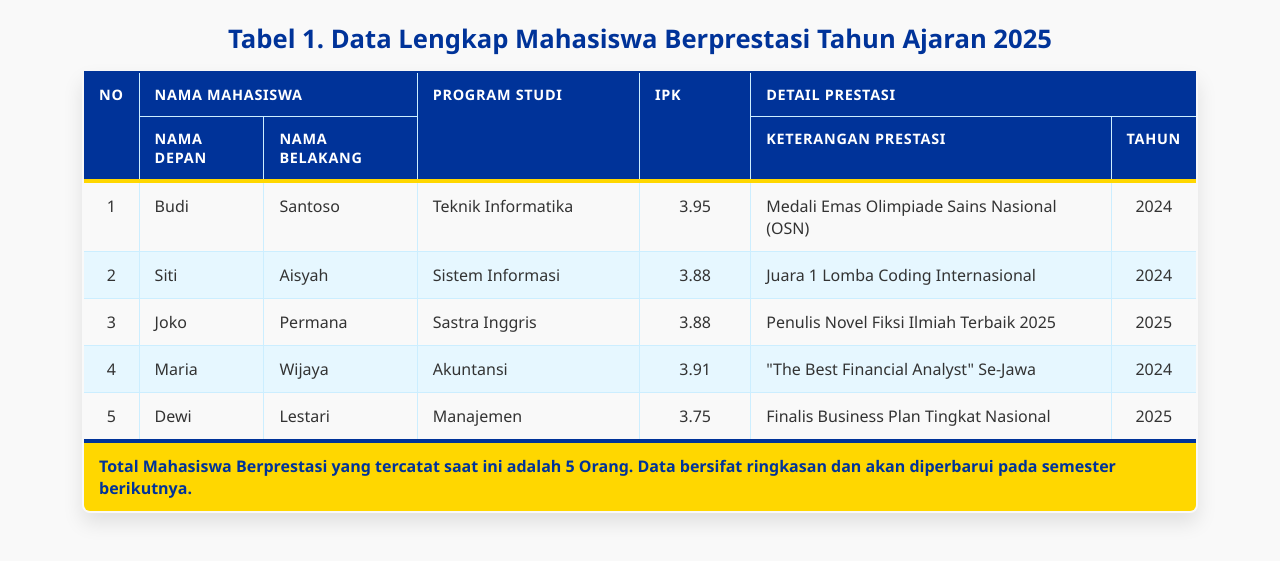
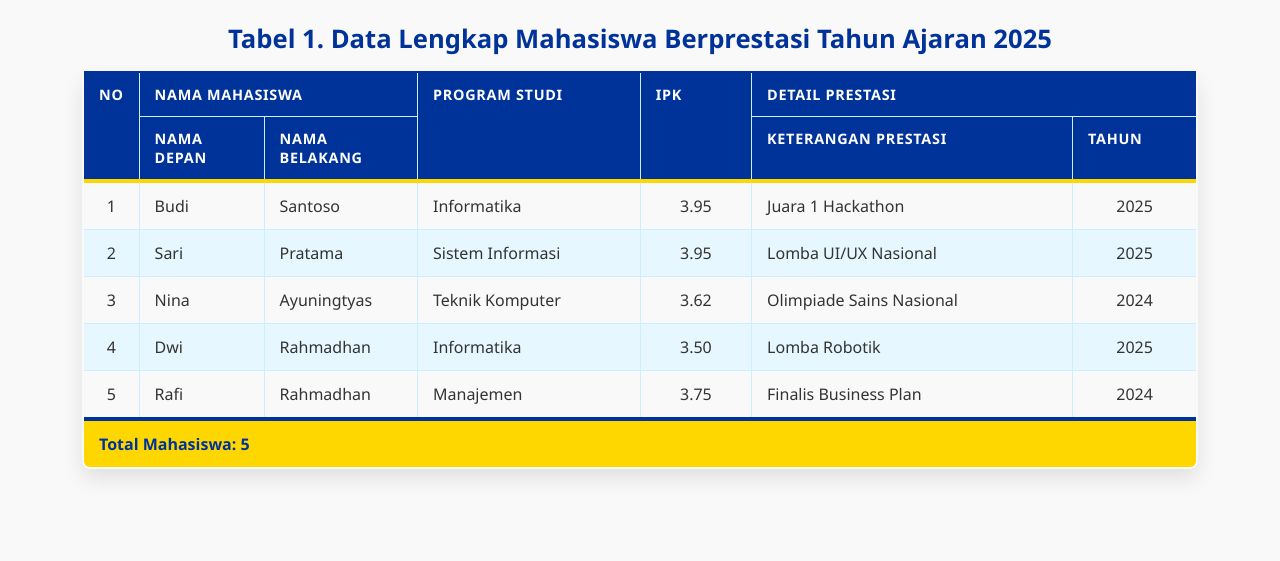
Before and after one commit to jesica12-12/laporan-praktikum-coding-2.github.io, a plain HTML site: page index.html in a window 1280 px wide. Shown: the part 231-792 px from the top of the page. Drawn offline with Linux system fonts and the light colour scheme.

Commit message:
Update index.html

```diff
--- a/index.html
+++ b/index.html
@@ -4,6 +4,7 @@
     <title>Data Mahasiswa Berprestasi</title>
 
     <style>
+        /* [Kode CSS Internal yang sudah dibersihkan dari komentar tetap di sini] */
         body {
             font-family: 'Segoe UI', Tahoma, Geneva, Verdana, sans-serif;
             background-color: #f9f9f9;
@@ -120,56 +121,56 @@
                 <td scope="row" style="text-align: center;">1</td>
                 <td>Budi</td>
                 <td>Santoso</td>
-                <td>Teknik Informatika</td>
+                <td>Informatika</td>
                 <td style="text-align: center;">3.95</td>
-                <td>Medali Emas Olimpiade Sains Nasional (OSN)</td>
+                <td>Juara 1 Hackathon</td>
+                <td style="text-align: center;">2025</td>
+            </tr>
+
+            <tr>
+                <td scope="row" style="text-align: center;">2</td>
+                <td>Sari</td>
+                <td>Pratama</td>
+                <td>Sistem Informasi</td>
+                <td style="text-align: center;">3.95</td>
+                <td>Lomba UI/UX Nasional</td>
+                <td style="text-align: center;">2025</td>
+            </tr>
+
+            <tr>
+                <td scope="row" style="text-align: center;">3</td>
+                <td>Nina</td>
+                <td>Ayuningtyas</td>
+                <td>Teknik Komputer</td>
+                <td style="text-align: center;">3.62</td>
+                <td>Olimpiade Sains Nasional</td>
                 <td style="text-align: center;">2024</td>
             </tr>
 
             <tr>
-                <td scope="row" style="text-align: center;">2</td>
-                <td>Siti</td>
-                <td>Aisyah</td>
-                <td>Sistem Informasi</td>
-                <td style="text-align: center;">3.88</td>
-                <td>Juara 1 Lomba Coding Internasional</td>
-                <td style="text-align: center;">2024</td>
-            </tr>
-
-            <tr>
-                <td scope="row" style="text-align: center;">3</td>
-                <td>Joko</td>
-                <td>Permana</td>
-                <td>Sastra Inggris</td>
-                <td style="text-align: center;">3.88</td>
-                <td>Penulis Novel Fiksi Ilmiah Terbaik 2025</td>
+                <td scope="row" style="text-align: center;">4</td>
+                <td>Dwi</td>
+                <td>Rahmadhan</td>
+                <td>Informatika</td>
+                <td style="text-align: center;">3.50</td>
+                <td>Lomba Robotik</td>
                 <td style="text-align: center;">2025</td>
             </tr>
 
             <tr>
-                <td scope="row" style="text-align: center;">4</td>
-                <td>Maria</td>
-                <td>Wijaya</td>
-                <td>Akuntansi</td>
-                <td style="text-align: center;">3.91</td>
-                <td>"The Best Financial Analyst" Se-Jawa</td>
-                <td style="text-align: center;">2024</td>
-            </tr>
-
-            <tr>
                 <td scope="row" style="text-align: center;">5</td>
-                <td>Dewi</td>
-                <td>Lestari</td>
+                <td>Rafi</td>
+                <td>Rahmadhan</td>
                 <td>Manajemen</td>
                 <td style="text-align: center;">3.75</td>
-                <td>Finalis Business Plan Tingkat Nasional</td>
-                <td style="text-align: center;">2025</td>
+                <td>Finalis Business Plan</td>
+                <td style="text-align: center;">2024</td>
             </tr>
         </tbody>
 
         <tfoot>
             <tr>
-                <td colspan="7">Total Mahasiswa Berprestasi yang tercatat saat ini adalah 5 Orang. Data bersifat ringkasan dan akan diperbarui pada semester berikutnya.</td>
+                <td colspan="7">Total Mahasiswa: 5</td>
             </tr>
         </tfoot>
     </table>
```
